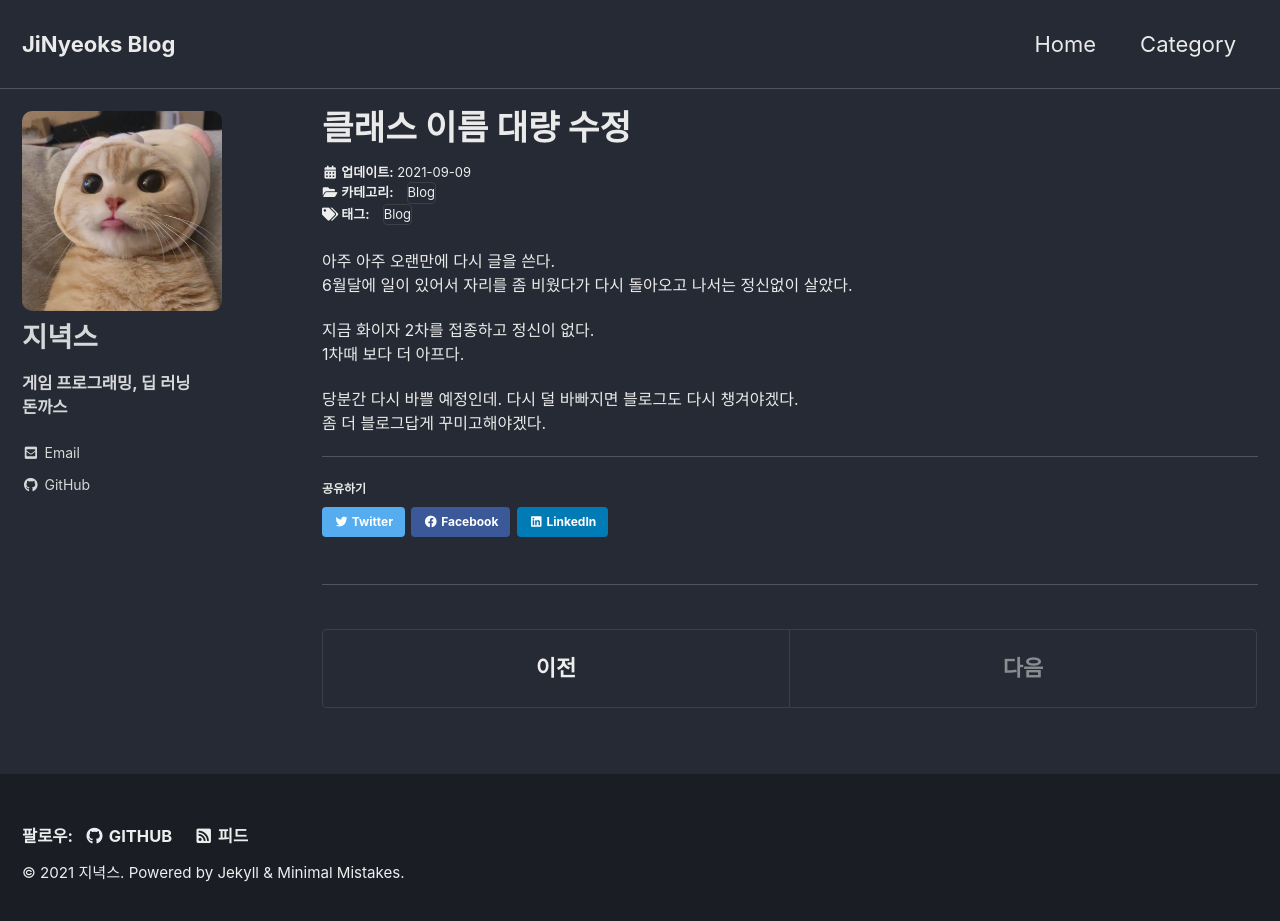
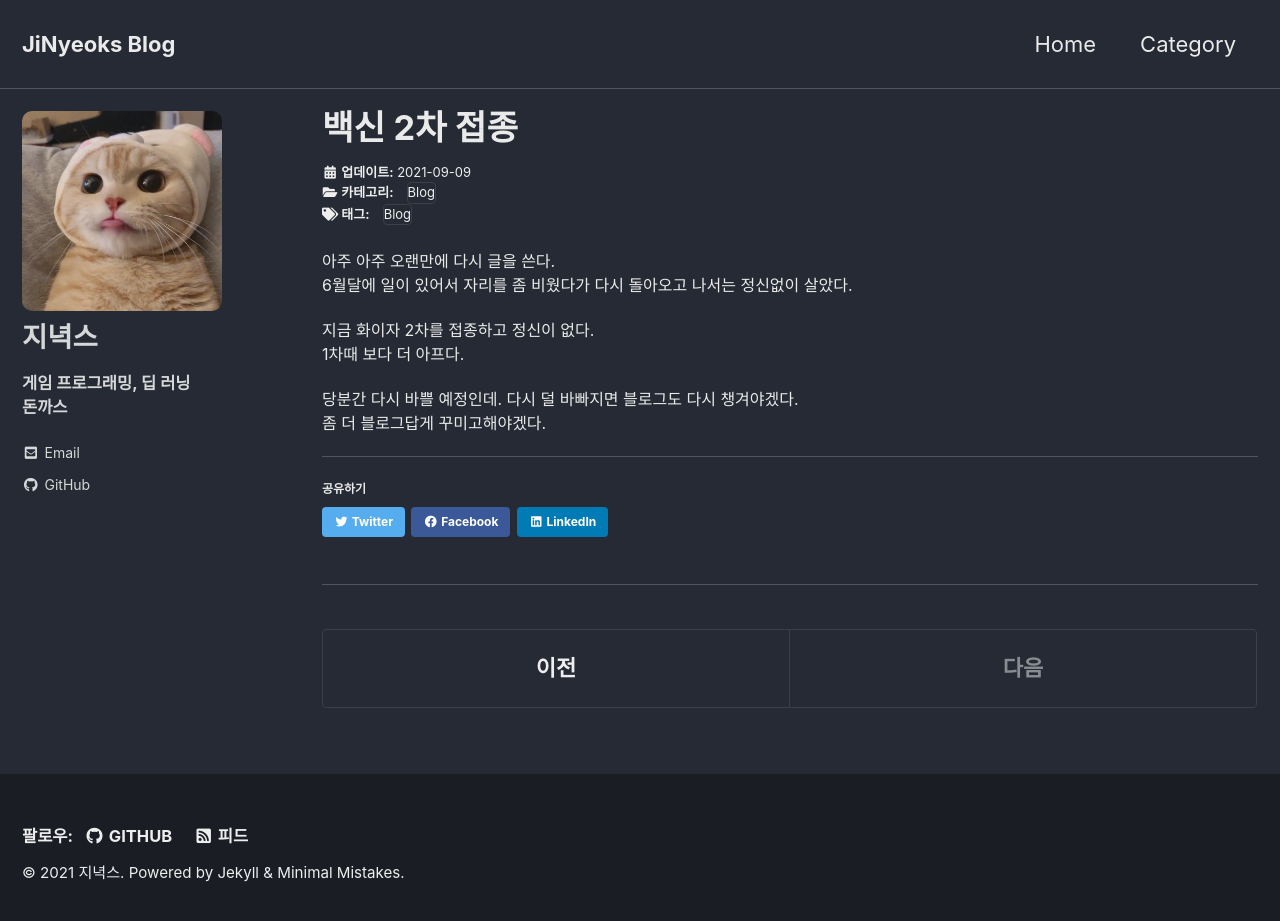
Before and after one commit to 0201jin/0201jin.github.io, a Jekyll site: the page built from _posts/2021-09-09-25.md, in a window 1280 px wide and 929 px high. Shown: the top 921 px of the window. Built offline with Jekyll 4.4.1, drawn with Linux system fonts in a browser that asks for light colours; cached includes are drawn as plain includes.

Commit message:
post 내용 변경

```diff
--- a/_posts/2021-09-09-25.md
+++ b/_posts/2021-09-09-25.md
@@ -1,5 +1,5 @@
 ---
-title:  "클래스 이름 대량 수정"
+title:  "백신 2차 접종"
 excerpt: ""
 
 categories:
```
